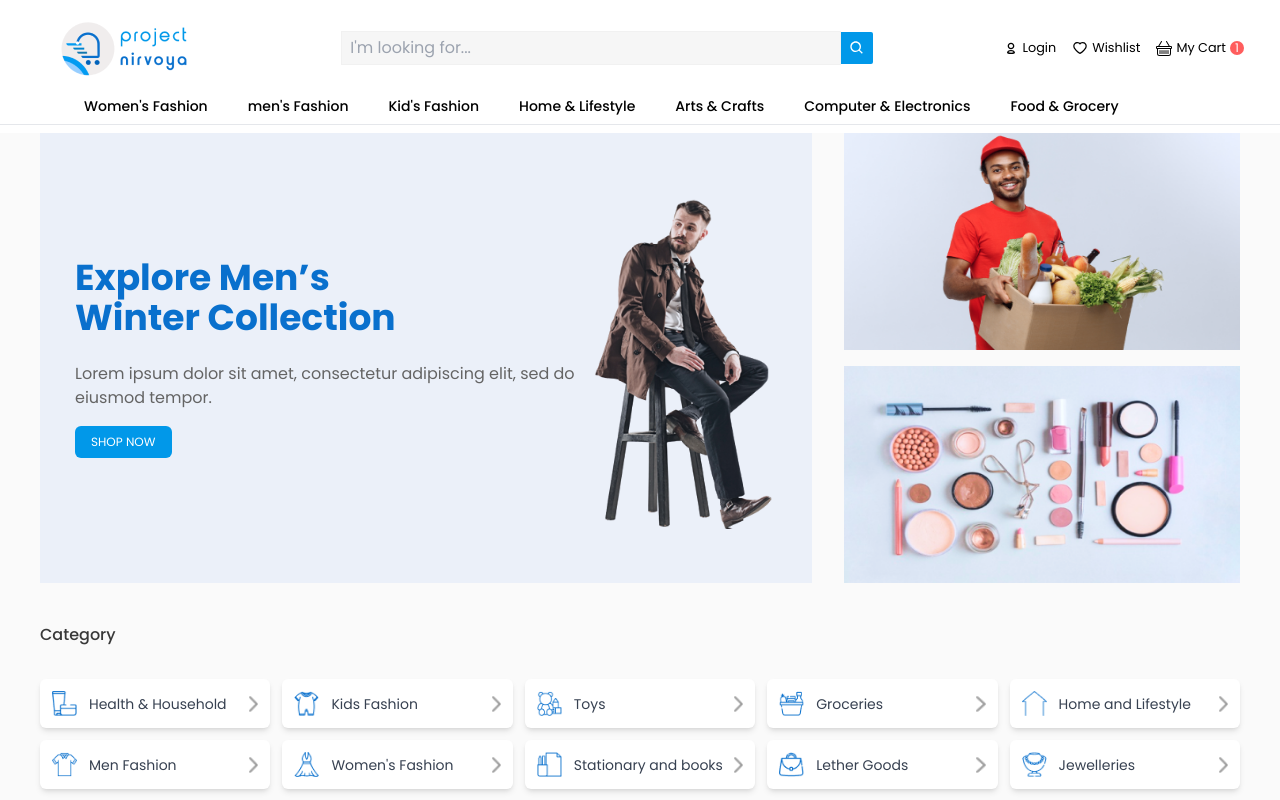
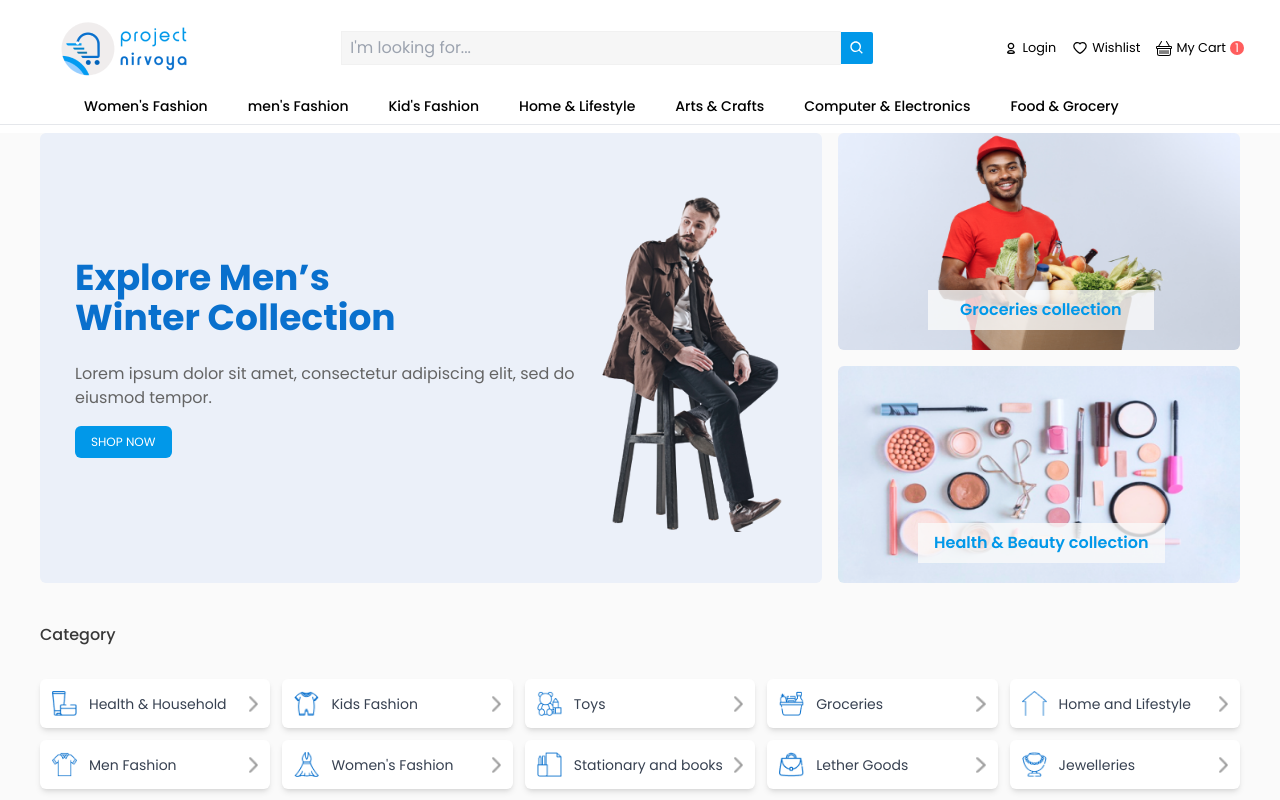
Before and after one commit to mousumiaktar/oikko-dotcom-bd, a React (Create React App) app: page / in a window 1280 px wide. Shown: the top 800 px of the page. Built offline with nearby package versions, Linux system fonts and the light colour scheme.

Commit message:
position added

```diff
--- a/src/components/pages/hero/Hero.js
+++ b/src/components/pages/hero/Hero.js
@@ -7,23 +7,25 @@ import Container from '../Container';
 const Hero = () => {
     return (
         <Container>
-            <div className='lg:flex items-center justify-between gap-8'>
-                <div className='bg-[#EBF0F9] md:flex items-center justify-between  md:h-[450px] w-mx-auto px-[35px]'>
+            <div className='lg:flex items-center justify-between gap-4'>
+                <div className='bg-[#EBF0F9] md:flex items-center justify-between  md:h-[450px] w-mx-auto px-[35px] rounded-md'>
                     <div className=''>
                         <h2 className='text-[#0970CD] font-bold text-4xl'>Explore Men’s <br /> Winter Collection</h2>
-                        <p className='text-[#646464] text-base mt-6'>Lorem ipsum dolor sit amet, consectetur adipiscing elit, sed do eiusmod tempor. </p>
+                        <p className='text-[#646464] text-base mt-6 leading-6'>Lorem ipsum dolor sit amet, consectetur adipiscing elit, sed do eiusmod tempor. </p>
                         <button className='text-xs bg-[#0198E9] rounded-md text-white py-2 px-4 mt-4'>SHOP NOW</button>
                     </div>
                     <div>
                         <img className='' src={youngMan} alt="" />
                     </div>
                 </div>
-                <div className='md:grid grid-rows-2  gap-4 lg:h-[450px] w-mx-auto md:mt-5 lg:mt-0 mt-4'>
+                <div className='md:grid grid-rows-2 gap-4 lg:h-[450px] w-mx-auto md:mt-5 lg:mt-0 mt-4'>
                     <div>
-                        <img className='lg:w-[500px] lg:h-full' src={delivery1} alt="" />
+                        <img className='lg:w-[500px] lg:h-full relative rounded-md' src={delivery1} alt="" />
+                        <p className='absolute lg:ml-[90px] md:ml-[90px] ml-[40px] mt-[-60px] bg-[rgba(250,250,250,0.8)] py-2 px-8 text-[#0198E9] font-semibold'>Groceries collection</p>
                     </div>
-                    <div>
-                        <img className='lg:w-[500px] lg:h-full' src={delivery2} alt="" />
+                    <div className='mt-5 md:mt-0'>
+                        <img className='lg:w-[500px] lg:h-full rounded-md' src={delivery2} alt="" />
+                        <p className='absolute lg:ml-[80px] md:ml-[80px] ml-[30px] mt-[-60px] bg-[rgba(250,250,250,0.8)] py-2 px-4 text-[#0198E9] font-semibold'>Health & Beauty collection</p>
                     </div>
                 </div>
             </div>
```
